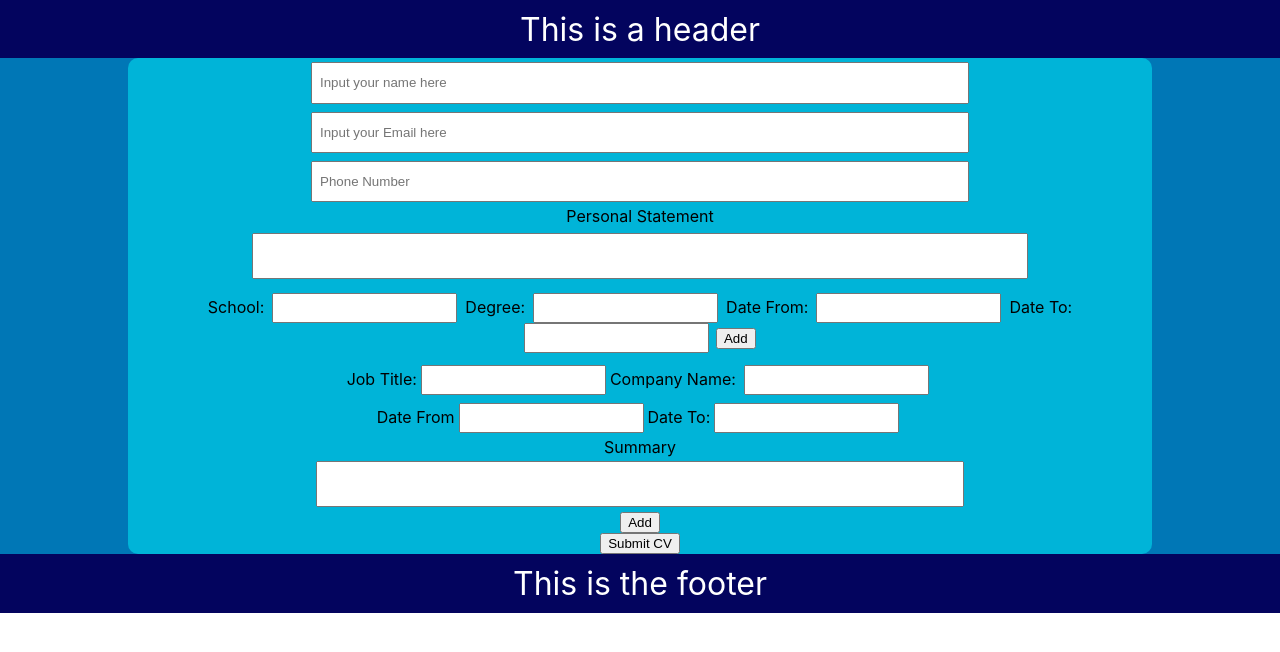
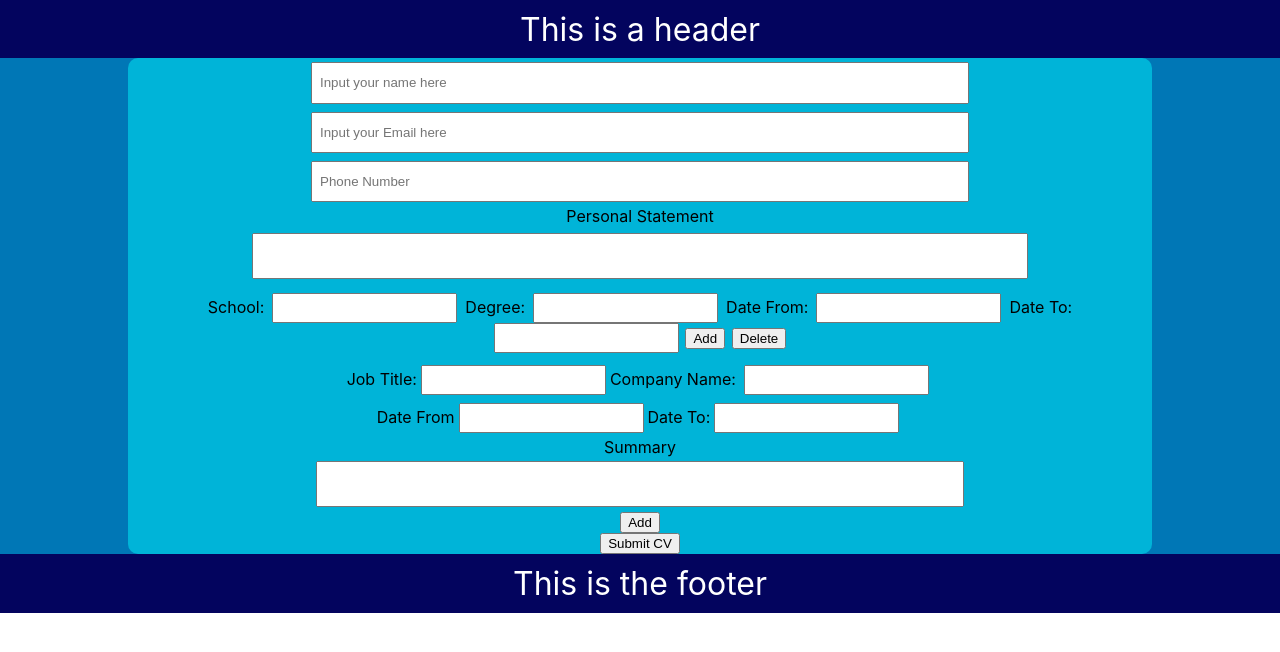
Before and after one commit to Dylaan94/cv-application, a React (Create React App) app: page / in a window 1280 px wide. Shown: the top 652 px of the page. Built offline with nearby package versions, Linux system fonts and the light colour scheme.

Commit message:
added handleDelete

```diff
--- a/src/components/CVForm/EducationInput.js
+++ b/src/components/CVForm/EducationInput.js
@@ -1,10 +1,11 @@
 import React from "react";
 
 const EducationInput = (props) => {
-  const { data, value, handleInput, handleAdd } = props;
+  const { data, value, handleInput, handleAdd, handleDelete } = props;
   return (
     <div>
       {data.map((edu) => {
+        if (edu.status !== "deleted") {
         return (
           <div key={edu.id}>
             <p>School:</p>
@@ -41,9 +42,14 @@ const EducationInput = (props) => {
             ></input>
             <button type="button" onClick={handleAdd}>
               Add
-            </button>{" "}
+            </button>
+            <button type="button" onClick={handleDelete} id={edu.id}>
+              Delete
+            </button>
           </div>
         );
+        }
+
       })}
     </div>
   );
--- a/src/components/Main.js
+++ b/src/components/Main.js
@@ -44,6 +44,7 @@ class Main extends Component {
     this.handleInputChange = this.handleInputChange.bind(this);
     this.handleEducationChange = this.handleEducationChange.bind(this);
     this.handleAddEducation = this.handleAddEducation.bind(this);
+    this.handleDeleteEducation = this.handleDeleteEducation.bind(this);
     this.handleExperienceChange = this.handleExperienceChange.bind(this);
     this.handleAddExperience = this.handleAddExperience.bind(this);
     this.handleSubmit = this.handleSubmit.bind(this);
@@ -88,6 +89,26 @@ class Main extends Component {
     });
   }
 
+  handleDeleteEducation(e) {
+    let index = parseInt(e.target.id);
+    let array = [...this.state.experience];
+
+    if (index == 1) {
+      alert("cannot delete");
+    } else {
+      let item = {
+        id: index,
+        status: "deleted",
+      };
+      array[index - 1] = item;
+      this.setState({
+        education: array,
+      });
+
+      console.log("deleting");
+    }
+  }
+
   handleExperienceChange(e) {
     let value = e.target.value;
     let key = e.target.name;
@@ -95,9 +116,9 @@ class Main extends Component {
 
     let array = [...this.state.experience];
 
-    let item = { ...array[index-1] };
+    let item = { ...array[index - 1] };
     item[key] = value;
-    array[index-1] = item;
+    array[index - 1] = item;
     this.setState({
       experience: array,
     });
@@ -159,6 +180,7 @@ class Main extends Component {
               <EducationInput
                 handleInput={this.handleEducationChange}
                 handleAdd={this.handleAddEducation}
+                handleDelete={this.handleDeleteEducation}
                 data={this.state.education}
               ></EducationInput>
             </MainStyles.EducationInfo>
```
